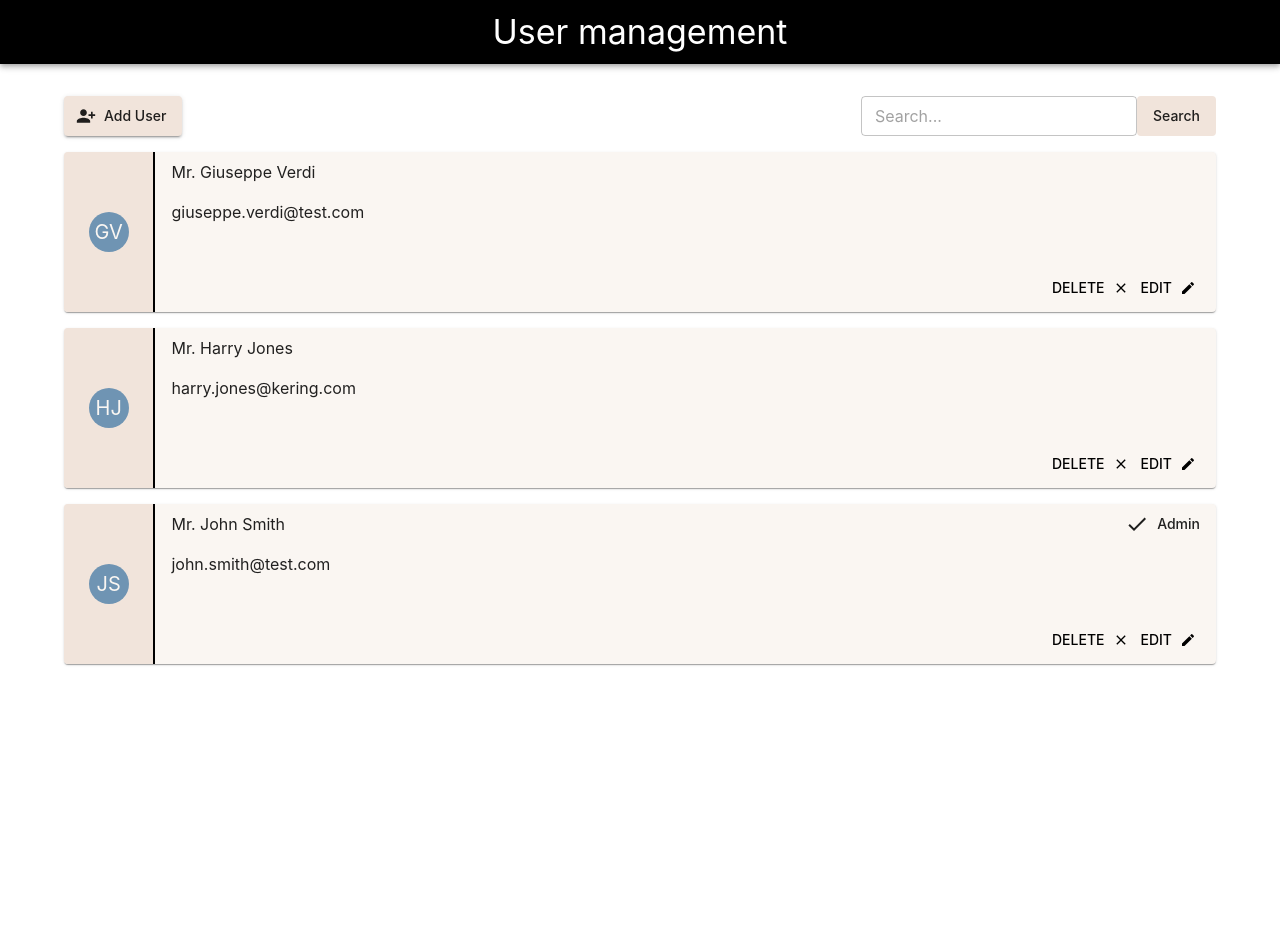
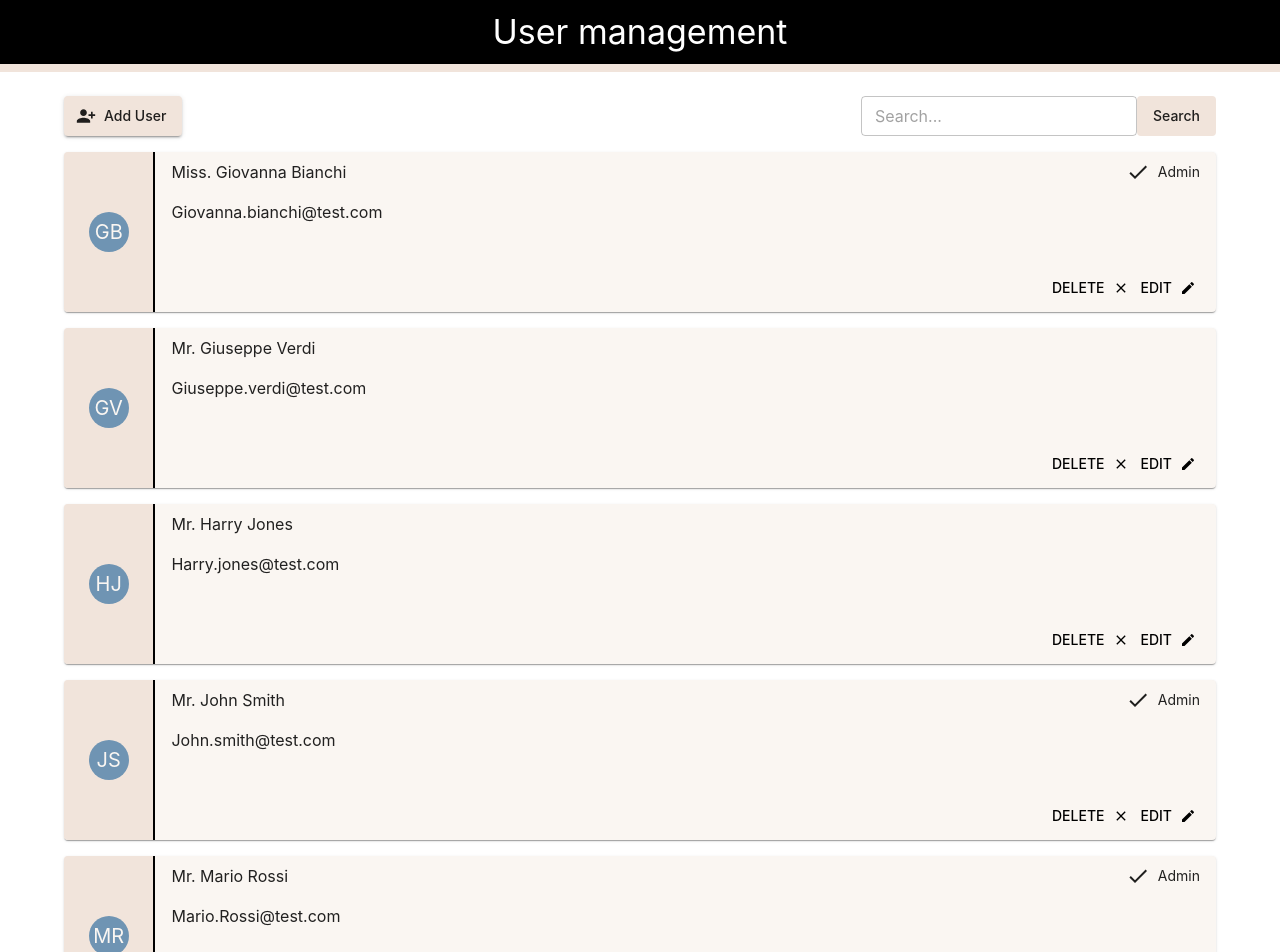
Before and after one commit to alexSp84/user-management, a React (Create React App) app: page / in a window 1280 px wide. Shown: the top 952 px of the page. Before the commit the page ends 800 px from the top, so only its background shows below. Built offline with nearby package versions, Linux system fonts and the light colour scheme.

Commit message:
style adjustments, refactor

```diff
--- a/src/app/components/CardActions.js
+++ b/src/app/components/CardActions.js
@@ -4,7 +4,7 @@ import CloseIcon from '@mui/icons-material/Close';
 import EditIcon from '@mui/icons-material/Edit';
 import styled from '@emotion/styled';
 
-const CardActionsStyle = styled('div')(({ theme }) => ({
+const CardActionsStyle = styled('div')(({
     height: '2rem',
     display: 'flex',
     justifyContent: 'flex-end'
--- a/src/app/components/CardBody.js
+++ b/src/app/components/CardBody.js
@@ -5,14 +5,14 @@ import SwitchWithLabel from './SwitchWithLabel';
 import UserInfoFields from './UserInfoFields';
 import CheckIcon from '@mui/icons-material/Check';
 
-const CardBodyStyle = styled('div')(({ theme }) => ({
+const CardBodyStyle = styled('div')(({
     height: '7rem',
     display: 'flex',
     alignItems: 'flex-start',
     justifyContent: 'space-between'
 }));
 
-const LeftBodyStyle = styled('div')(({ theme }) => ({
+const LeftBodyStyle = styled('div')(({
     display: 'flex',
     flexDirection: 'column',
 }));
--- a/src/app/components/Header.js
+++ b/src/app/components/Header.js
@@ -1,4 +1,5 @@
 import { AppBar, Box, Toolbar, Typography } from '@mui/material';
+import theme from '../theme/theme';
 
 const Header = () => {
 
@@ -6,6 +7,7 @@ const Header = () => {
         <AppBar
             color='secondary'
             position='sticky'
+            sx={{ boxShadow: `0 0.5rem ${theme.palette.primary.main}` }}
         >
             <Box sx={{
                 display: 'flex',
--- a/src/app/components/IconWithLabel.js
+++ b/src/app/components/IconWithLabel.js
@@ -1,7 +1,7 @@
 import styled from '@emotion/styled';
 import { Typography } from '@mui/material';
 
-const IconWithLabelStyle = styled('div')(({ theme }) => ({
+const IconWithLabelStyle = styled('div')(({
     display: 'flex',
     alignItems: 'center'
 }));
--- a/src/app/components/SwitchWithLabel.js
+++ b/src/app/components/SwitchWithLabel.js
@@ -1,7 +1,7 @@
 import styled from '@emotion/styled';
 import { Switch, Typography } from '@mui/material';
 
-const SwitchWithLabelStyle = styled('div')(() => ({
+const SwitchWithLabelStyle = styled('div')(({
     display: 'flex',
     alignItems: 'center'
 }));
--- a/src/app/data/honorifics.json
+++ b/src/app/data/honorifics.json
@@ -1,7 +1,7 @@
 [
     "Master",
     "Mr.",
-    "Miss",
+    "Miss.",
     "Mrs.",
     "Ms.",
     "Mx"
--- a/src/app/data/users.json
+++ b/src/app/data/users.json
@@ -3,21 +3,35 @@
         "id": "9b1deb4d-3b7d-4bad-9bdd-2b0d7b3dcb6d",
         "name": "John Smith",
         "honorific": "Mr.",
-        "email": "john.smith@test.com",
+        "email": "John.smith@test.com",
         "isAdmin": true
     },
     {
         "id": "1b9d6bcd-bbfd-4b2d-9b5d-ab8dfbbd4bed",
         "name": "Giuseppe Verdi",
         "honorific": "Mr.",
-        "email": "giuseppe.verdi@test.com",
+        "email": "Giuseppe.verdi@test.com",
         "isAdmin": false
     },
     {
         "id": "715044d6-8ae5-4dba-a73c-c06cd42c2fa4",
         "name": "Harry Jones",
         "honorific": "Mr.",
-        "email": "harry.jones@kering.com",
+        "email": "Harry.jones@test.com",
         "isAdmin": false
+    },
+    {
+        "id": "543b6460-5558-471d-bf8f-b18a4f6bf2df",
+        "name": "Mario Rossi",
+        "honorific": "Mr.",
+        "email": "Mario.Rossi@test.com",
+        "isAdmin": true
+    },
+    {
+        "id": "dd8f677e-d9d8-4df1-8e19-c7aacbca36e4",
+        "name": "Giovanna Bianchi",
+        "honorific": "Miss.",
+        "email": "Giovanna.bianchi@test.com",
+        "isAdmin": true
     }
 ]
--- a/src/app/theme/theme.js
+++ b/src/app/theme/theme.js
@@ -23,6 +23,9 @@ const theme = createTheme({
         subtitle1: {
             fontWeight: 'bold',
         },
+        subtitle2: {
+            fontWeight: '400',
+        },
         fontFamily: [
             '-apple-system',
             'BlinkMacSystemFont',
```
